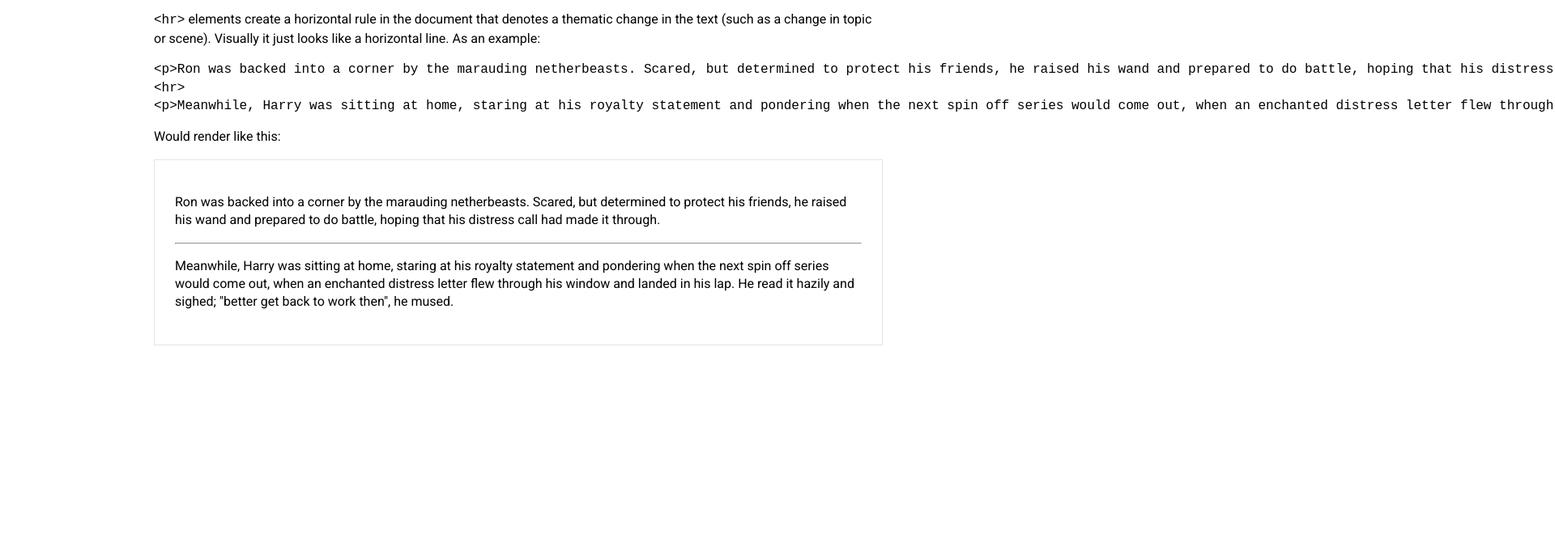
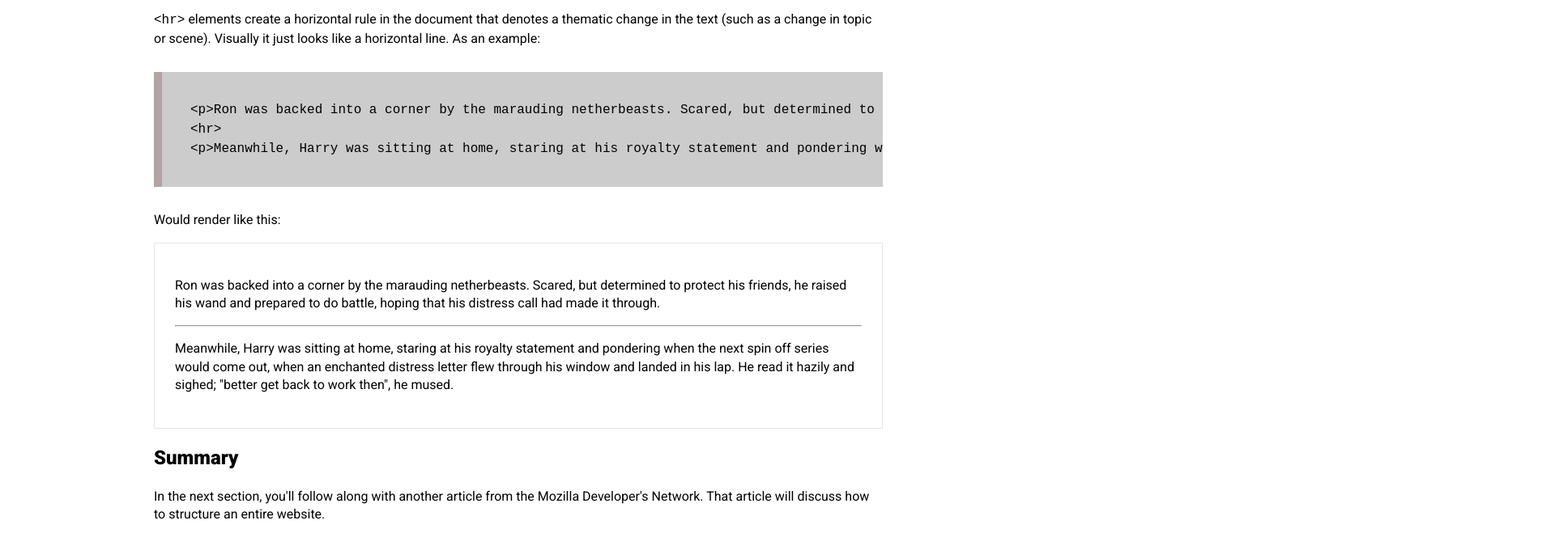
Before and after one commit to joefjord/webDev, a plain HTML site: page Mod2/PageStruct/index.html in a window 1280 px wide. Shown: the part 7052-7732 px from the top of the page at 81% size, 1920 px wide, since content can reach past the window. Before the commit the page ends 7499 px from the top, so only its background shows below. Drawn offline with Linux system fonts and the light colour scheme.

Commit message:
Styling details

```diff
--- a/Mod2/PageStruct/index.html
+++ b/Mod2/PageStruct/index.html
@@ -214,7 +214,7 @@ and his markup didn't read very well.&lt;/p&gt;</pre>
 
 <p><code>&lt;hr&gt;</code> elements create a horizontal rule in the document that denotes a thematic change in the text (such as a change in topic or scene). Visually it just looks like a horizontal line. As an example:</p>
 
-<pre>&lt;p&gt;Ron was backed into a corner by the marauding netherbeasts. Scared, but determined to protect his friends, he raised his wand and prepared to do battle, hoping that his distress call had made it through.&lt;/p&gt;
+<pre class="code-block">&lt;p&gt;Ron was backed into a corner by the marauding netherbeasts. Scared, but determined to protect his friends, he raised his wand and prepared to do battle, hoping that his distress call had made it through.&lt;/p&gt;
 &lt;hr&gt;
 &lt;p&gt;Meanwhile, Harry was sitting at home, staring at his royalty statement and pondering when the next spin off series would come out, when an enchanted distress letter flew through his window and landed in his lap. He read it hazily and sighed; "better get back to work then", he mused.&lt;/p&gt;</pre>
 
@@ -227,6 +227,9 @@ and his markup didn't read very well.&lt;/p&gt;</pre>
 <p>Meanwhile, Harry was sitting at home, staring at his royalty statement and pondering when the next spin off series would come out, when an enchanted distress letter flew through his window and landed in his lap. He read it hazily and sighed; "better get back to work then", he mused.</p>
 </div>
 
+<h2>Summary</h2>
+<p class="summary"> In the next section, you'll follow along with another article from the Mozilla Developer's Network. That article will discuss how to structure an entire website.</p>
+
 
 
 
--- a/Mod2/PageStruct/style.css
+++ b/Mod2/PageStruct/style.css
@@ -70,10 +70,6 @@ dd {
   border:1px solid rgba(0,0,0,0.1);
 }
 
-  /*===========================
-      Ids
-    =========================== */
-
 .Active_learning_exploring_the_code_for_our_example {
     background-color: rgba(0, 0, 0, 0.8);
     color: rgba(255, 255, 255, 0.9);
@@ -82,3 +78,11 @@ dd {
     padding: 35px;
     margin-top: 60px;
 }
+
+.summary {
+  margin-bottom: 50px;
+}
+
+  /*===========================
+      Ids
+    =========================== */
```
